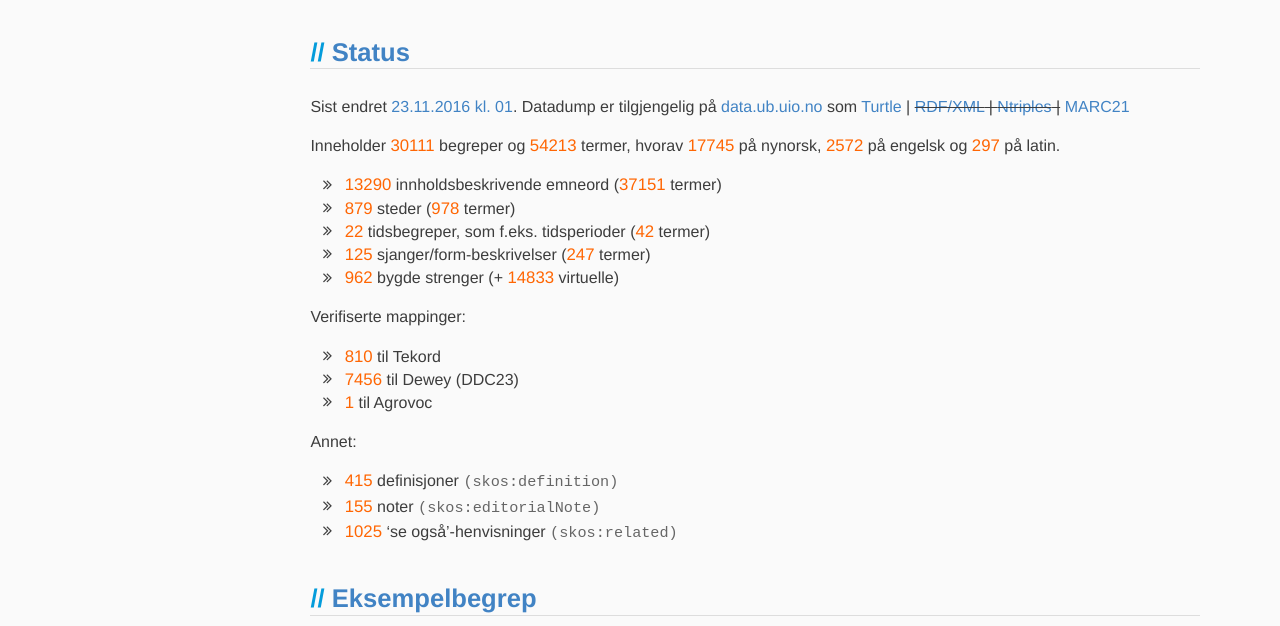
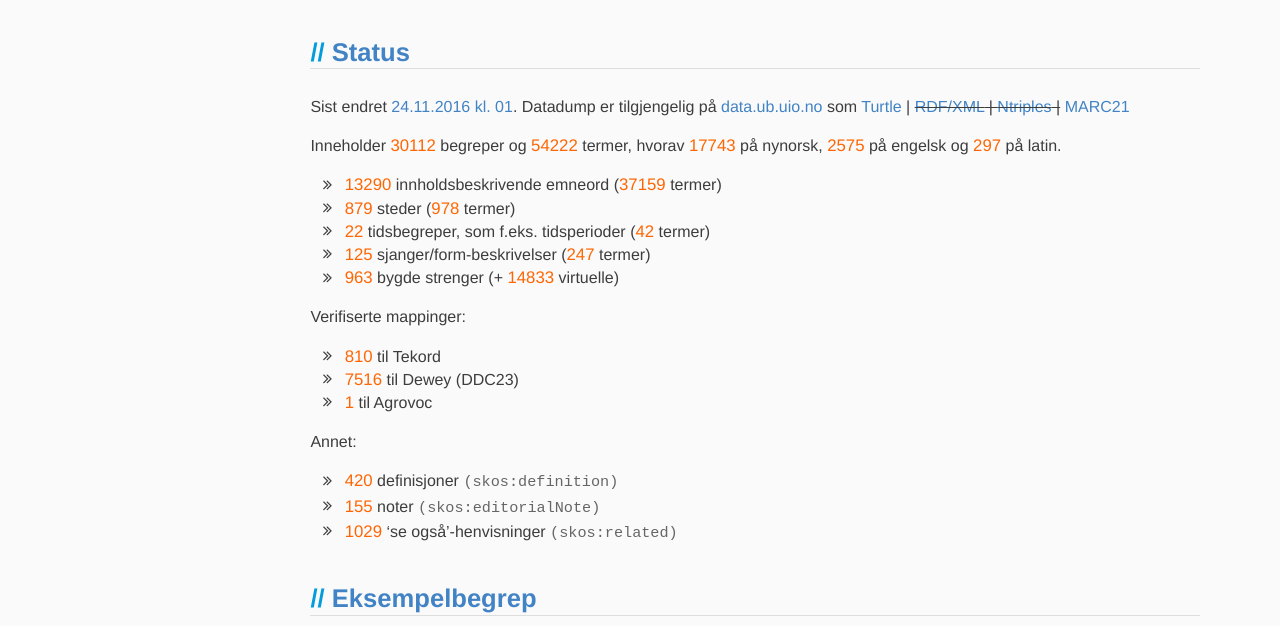
Before and after one commit to realfagstermer/realfagstermer.github.io, a Jekyll site: the page built from index.html, in a window 1280 px wide and 900 px high. Shown: the part 174-800 px from the top of the window. Built offline with Jekyll 4.4.1, drawn with Linux system fonts in a browser that asks for light colours; nearby versions of some CDN libraries; library files that are not in the unit come from our copies.

Commit message:
Update stats

```diff
--- a/_data/stats_current.json
+++ b/_data/stats_current.json
@@ -1,9 +1,9 @@
 {
-  "concepts": 30111,
+  "concepts": 30112,
   "conceptsWithoutStrings": 14316,
   "facets": {
     "CompoundConcept": {
-      "concepts": 962,
+      "concepts": 963,
       "prefLabels": {},
       "terms": 0
     },
@@ -57,19 +57,19 @@
     },
     "Topic": {
       "altLabels": {
-        "en": 245,
+        "en": 247,
         "la": 15,
-        "nb": 3312,
-        "nn": 4653
+        "nb": 3319,
+        "nn": 4659
       },
       "concepts": 13290,
       "prefLabels": {
-        "en": 2275,
+        "en": 2276,
         "la": 281,
         "nb": 13290,
-        "nn": 13080
+        "nn": 13072
       },
-      "terms": 37151
+      "terms": 37159
     },
     "VirtualCompoundConcept": {
       "concepts": 14833,
@@ -78,26 +78,26 @@
     }
   },
   "features": {
-    "broadMatch": 1186,
-    "closeMatch": 1351,
-    "definition": 415,
+    "broadMatch": 1196,
+    "closeMatch": 1361,
+    "definition": 420,
     "editorialNote": 155,
-    "exactMatch": 6200,
+    "exactMatch": 6225,
     "narrowMatch": 0,
-    "related": 1025,
-    "relatedMatch": 2654
+    "related": 1029,
+    "relatedMatch": 2670
   },
   "mappings": {
     "agrovoc": 1,
-    "ddc": 7456,
+    "ddc": 7516,
     "tekord": 810
   },
   "terms": {
-    "_sum": 54213,
-    "en": 2572,
+    "_sum": 54222,
+    "en": 2575,
     "la": 297,
-    "nb": 33599,
-    "nn": 17745
+    "nb": 33607,
+    "nn": 17743
   },
-  "ts": 1479863816
+  "ts": 1479950584
 }
```
Also changed, not shown: _data/stats.json.
